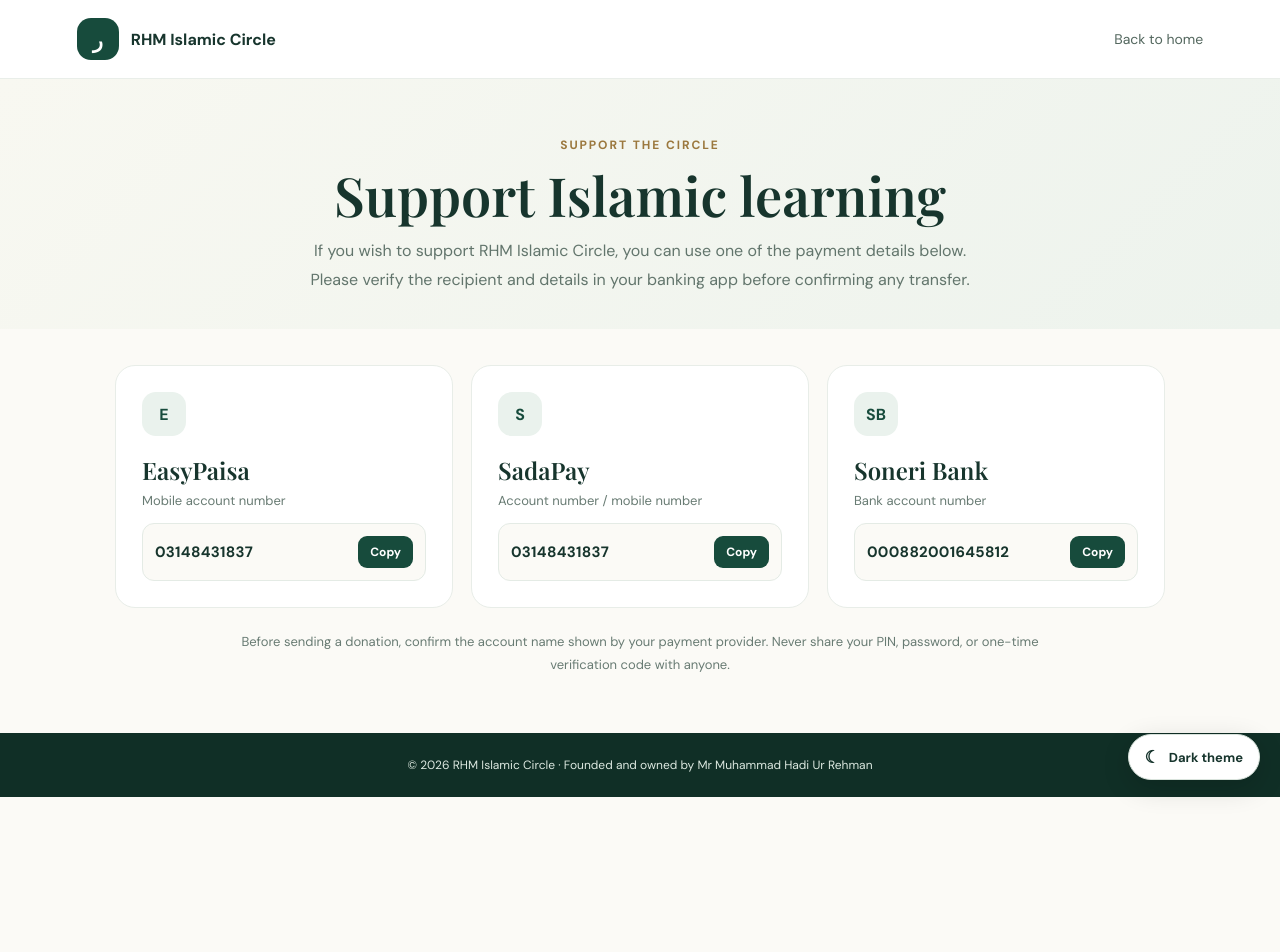
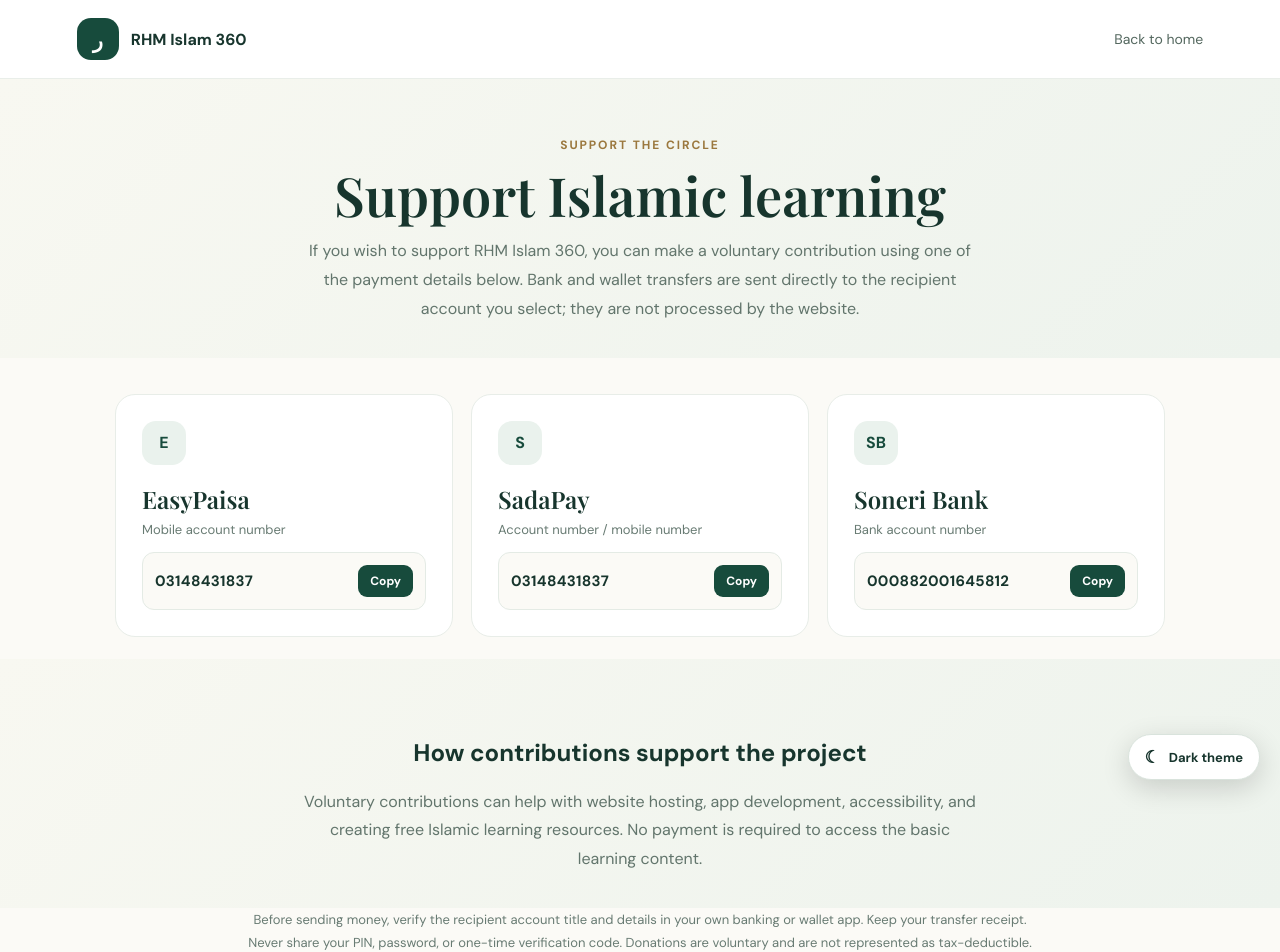
Before and after one commit to muhammadhadiurrehman7-max/rhm-islamic-circle, a Next.js app: page /donate in a window 1280 px wide. Shown: the top 952 px of the page. Before the commit the page ends 800 px from the top, so only its background shows below. Built offline with nearby package versions, Linux system fonts and the light colour scheme; a web font is replaced by a local one.

Commit message:
Update donation page for RHM Islam 360 and clarify direct bank transfers

```diff
--- a/app/donate/page.tsx
+++ b/app/donate/page.tsx
@@ -29,13 +29,13 @@ export default function DonatePage() {
   return (
     <main className="donate-page">
       <header className="quran-topbar">
-        <a className="quran-brand" href="/"><span className="brand-mark">ر</span> RHM Islamic Circle</a>
+        <a className="quran-brand" href="/"><span className="brand-mark">ر</span> RHM Islam 360</a>
         <a className="quran-home-link" href="/">Back to home</a>
       </header>
       <section className="donate-heading">
         <div className="eyebrow">Support the circle</div>
         <h1>Support Islamic learning</h1>
-        <p>If you wish to support RHM Islamic Circle, you can use one of the payment details below. Please verify the recipient and details in your banking app before confirming any transfer.</p>
+        <p>If you wish to support RHM Islam 360, you can make a voluntary contribution using one of the payment details below. Bank and wallet transfers are sent directly to the recipient account you select; they are not processed by the website.</p>
       </section>
       <section className="donation-options" aria-label="Donation payment details">
         <article className="donation-card">
@@ -57,8 +57,12 @@ export default function DonatePage() {
           <CopyValue value="000882001645812" label="Soneri Bank account number" />
         </article>
       </section>
-      <p className="donation-note">Before sending a donation, confirm the account name shown by your payment provider. Never share your PIN, password, or one-time verification code with anyone.</p>
-      <footer className="quran-footer">© {new Date().getFullYear()} RHM Islamic Circle · Founded and owned by Mr Muhammad Hadi Ur Rehman</footer>
+      <section className="donate-heading">
+        <h2>How contributions support the project</h2>
+        <p>Voluntary contributions can help with website hosting, app development, accessibility, and creating free Islamic learning resources. No payment is required to access the basic learning content.</p>
+      </section>
+      <p className="donation-note">Before sending money, verify the recipient account title and details in your own banking or wallet app. Keep your transfer receipt. Never share your PIN, password, or one-time verification code. Donations are voluntary and are not represented as tax-deductible.</p>
+      <footer className="quran-footer">© {new Date().getFullYear()} RHM Islam 360 · Founded and owned by Mr Muhammad Hadi Ur Rehman</footer>
     </main>
   );
 }
```
